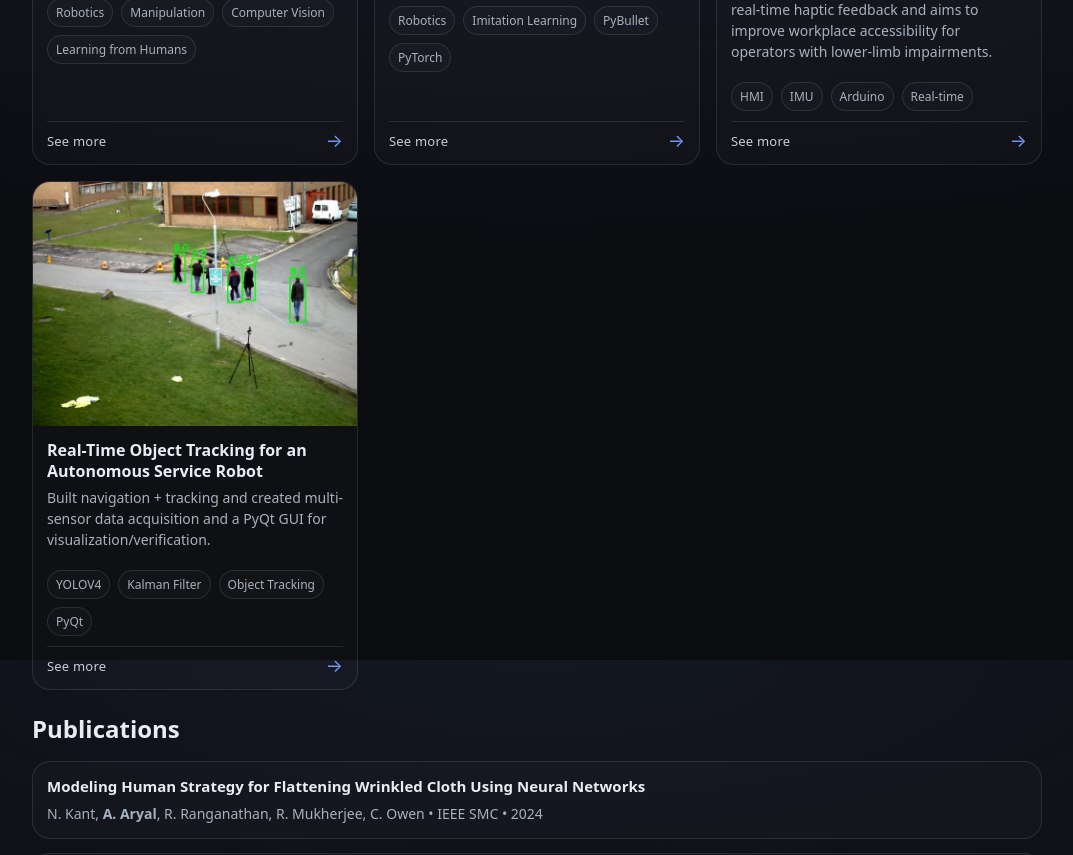
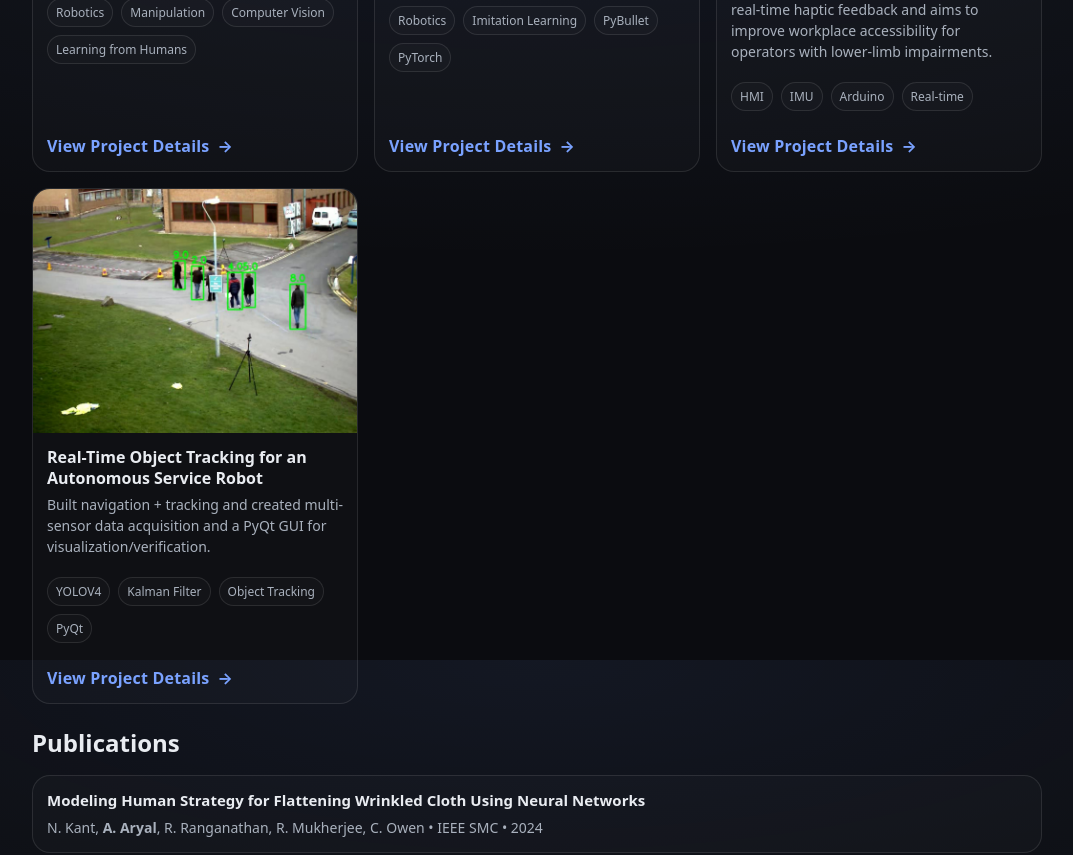
Before and after one commit to ashrut2000/ashrut-aryal, a React (Vite) app: page / in a window 1280 px wide. Shown: the part 940-1795 px from the top of the page, without its empty margins (103-1176 px from the left). Built offline with nearby package versions, Linux system fonts and the light colour scheme.

Commit message:
Update Home.jsx

```diff
--- a/src/pages/Home.jsx
+++ b/src/pages/Home.jsx
@@ -144,8 +144,8 @@ export default function Home() {
     position: "relative",
     display: "flex",
     flexDirection: "column",
+    cursor: "pointer",
   }}
-      aria-label={`${p.title} — see more`}
 >
   <div className="thumb">
     {p.hero?.type === "video" ? (
@@ -186,34 +186,35 @@ export default function Home() {
       ))}
     </div>
 
-        {/* See more label */}
+    {/* CTA */}
     <div
       style={{
         marginTop: "auto",
-            display: "flex",
+        paddingTop: "14px",
+        display: "inline-flex",
         alignItems: "center",
-            justifyContent: "space-between",
-            paddingTop: "10px",
-            borderTop: "1px solid rgba(255,255,255,0.10)",
+        gap: "8px",
+        fontSize: "16px",
+        fontWeight: 700,
+        color: "var(--accent)",
+        letterSpacing: "0.2px",
+        transition: "all 0.2s ease",
+      }}
+      onMouseEnter={(e) => {
+        e.currentTarget.style.textDecoration = "underline";
+        e.currentTarget.lastChild.style.transform = "translateX(4px)";
+      }}
+      onMouseLeave={(e) => {
+        e.currentTarget.style.textDecoration = "none";
+        e.currentTarget.lastChild.style.transform = "translateX(0)";
       }}
     >
-          <span
-            style={{
-              fontSize: "13px",
-              color: "rgba(233,236,241,0.85)",
-              letterSpacing: "0.2px",
-            }}
-          >
-            See more
-          </span>
-
+      View Project Details
       <span
         aria-hidden="true"
         style={{
-              fontSize: "18px",
-              lineHeight: 1,
-              color: "rgba(122,162,255,0.95)",
-              transform: "translateY(-1px)",
+          display: "inline-block",
+          transition: "transform 0.2s ease",
         }}
       >
         →
@@ -221,6 +222,7 @@ export default function Home() {
     </div>
   </div>
 </Link>
+
   ))}
 </div>
 
```
Lines whose indentation alone changed are shown as unchanged.
